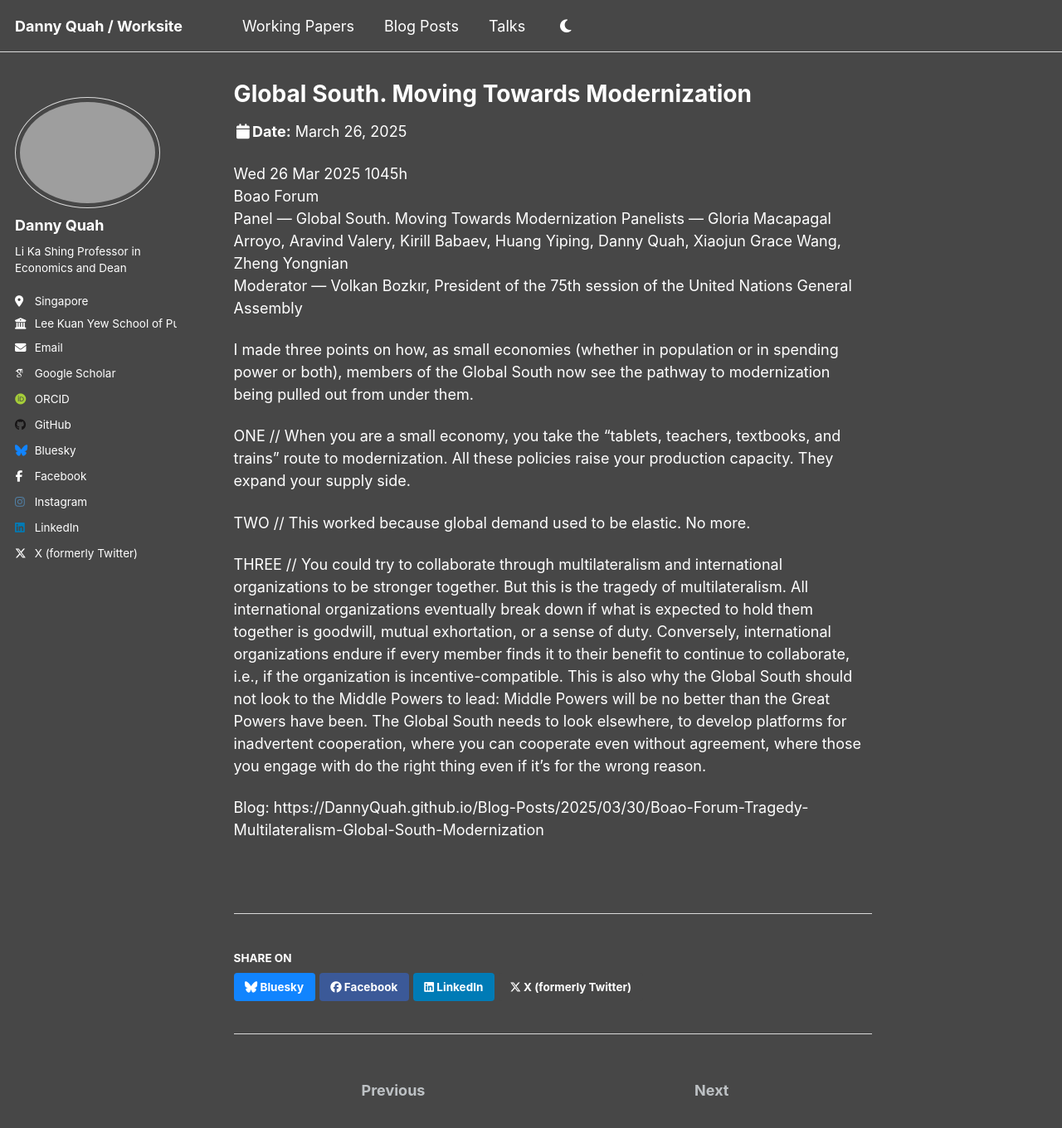
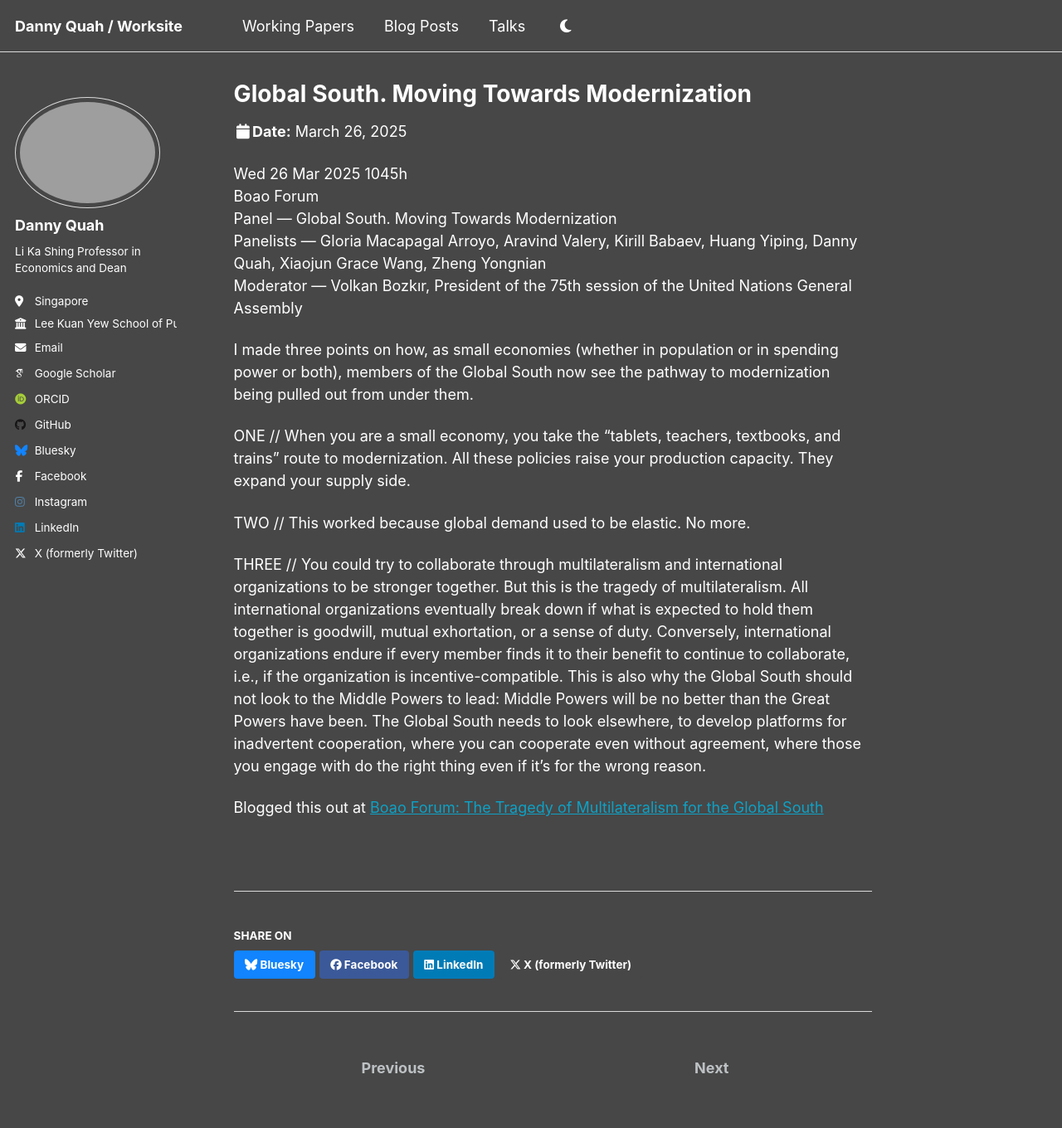
Before and after one commit to DannyQuah/DannyQuah.github.io, a Jekyll site: the page built from _talks/2025-03-26-1045-Boao-Forum-panel-Global-South-Modernization.md, in a window 1280 px wide and 1400 px high. Shown: the top 1360 px of the window at 83% size. Built offline with Jekyll 4.4.1, drawn with Linux system fonts in a browser that asks for light colours; some web fonts are replaced.

Commit message:
Boao Forum 2025 - talk, blog

```diff
--- a/_posts/2025-03-30-Boao-Forum-Tragedy-Multilateralism-Global-South-Modernization.md
+++ b/_posts/2025-03-30-Boao-Forum-Tragedy-Multilateralism-Global-South-Modernization.md
@@ -9,7 +9,7 @@ Tags: >
 documentclass: extarticle
 fontsize: 14pt
 output: pdf_document
-title: 2025-03-30-Boao-Forum-Tragedy-Multilateralism-Global-South-Modernization
+title: "Boao Forum:  The Tragedy of Multilateralism for the Global South"
 ---
 ### Boao Forum:  The Tragedy of Multilateralism for the Global South
 
--- a/_talks/2025-03-26-1045-Boao-Forum-panel-Global-South-Modernization.md
+++ b/_talks/2025-03-26-1045-Boao-Forum-panel-Global-South-Modernization.md
@@ -24,7 +24,9 @@ TWO // This worked because global demand used to be elastic.  No more.
 
 THREE // You could try to collaborate through multilateralism and international organizations to be stronger together.  But this is the tragedy of multilateralism.  All international organizations eventually break down if what is expected to hold them together is goodwill, mutual exhortation, or a sense of duty.  Conversely, international organizations endure if every member finds it to their benefit to continue to collaborate, i.e., if the organization is incentive-compatible.  This is also why the Global South should not look to the Middle Powers to lead:  Middle Powers will be no better than the Great Powers have been.  The Global South needs to look elsewhere, to develop platforms for inadvertent cooperation, where you can cooperate even without agreement, where those you engage with do the right thing even if it's for the wrong reason.
 
-Blog: https://DannyQuah.github.io/Blog-Posts/2025/03/30/Boao-Forum-Tragedy-Multilateralism-Global-South-Modernization
+
+Blogged this out at [Boao Forum: The Tragedy of Multilateralism for the Global South](https://DannyQuah.github.io/2025/03/30/Boao-Forum-Tragedy-Multilateralism-Global-South-Modernization/)
+
 
 <!---
    Invisible section // 2025-03-26-1045-Boao-Forum-panel-Global-South-Modernization.md
```
Also changed, not shown: other parts of _posts/2025-03-30-Boao-Forum-Tragedy-Multilateralism-Global-South-Modernization.md (+1 -1 lines), other parts of _talks/2025-03-26-1045-Boao-Forum-panel-Global-South-Modernization.md (+1 -1 lines).
